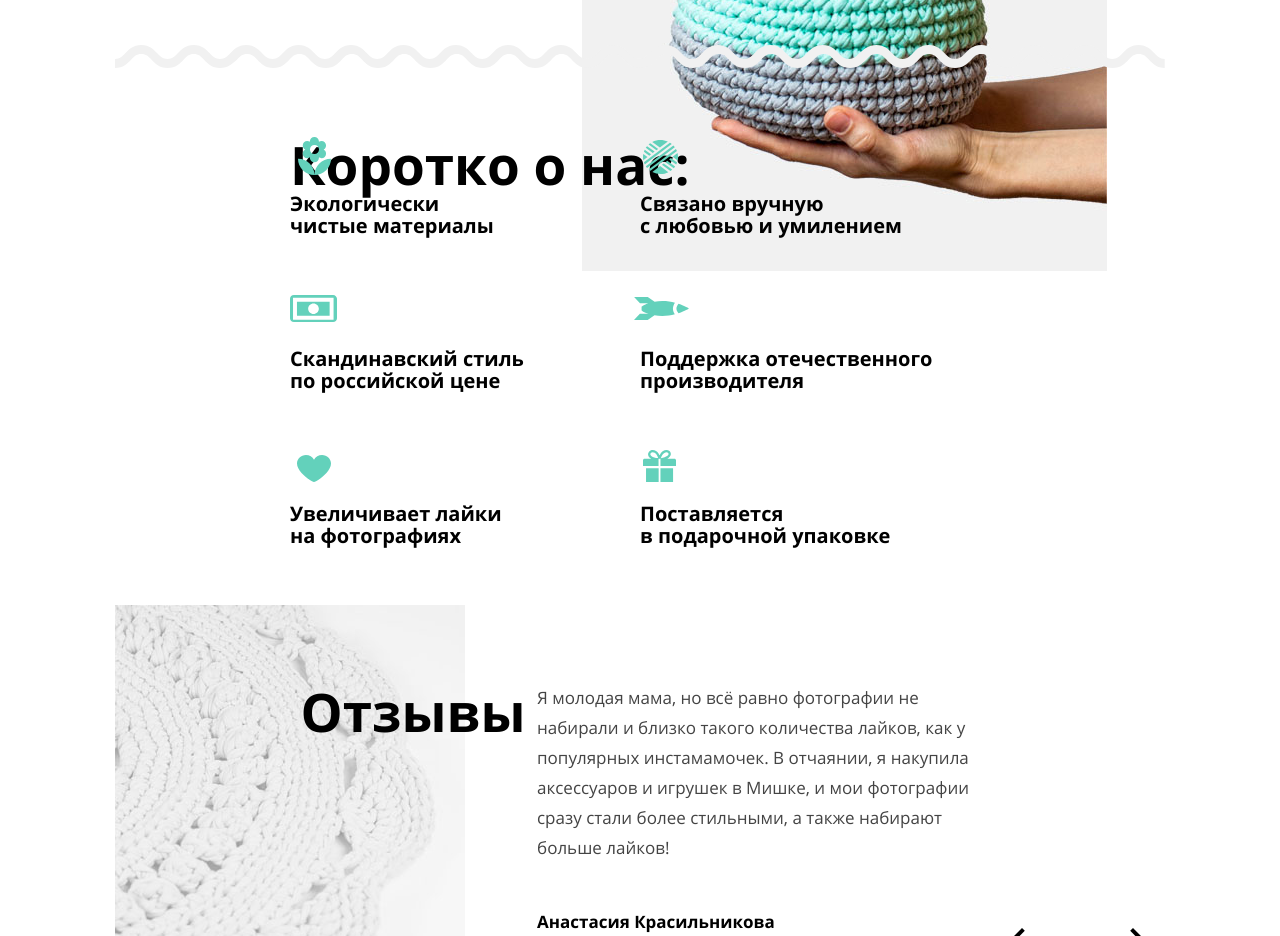
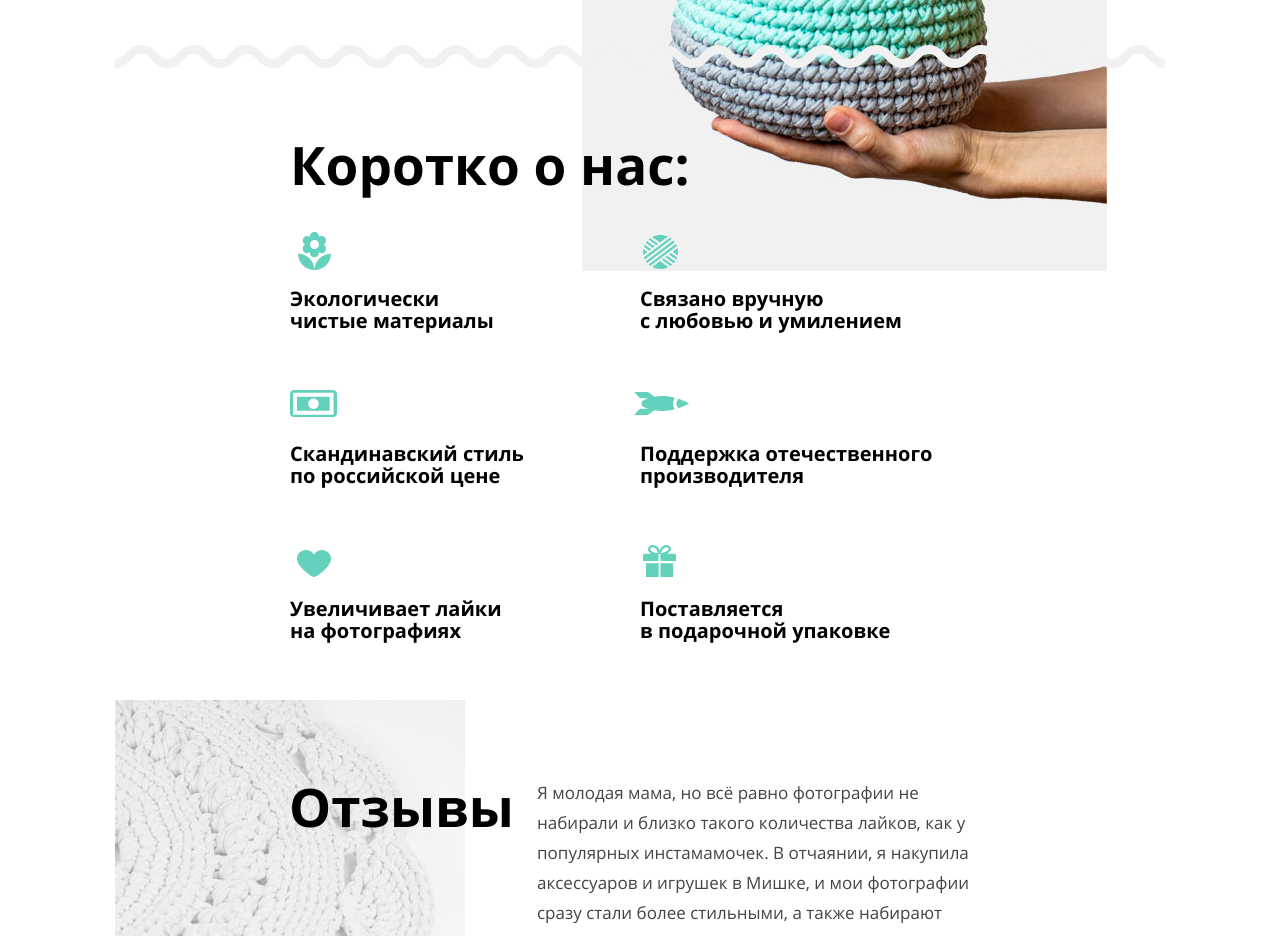
Before and after one commit to AlenaDiachenko22/2263595-mishka-28, a website: page source/index.html in a window 1280 px wide. Shown: the part 1300-2236 px from the top of the page. Drawn offline with nearby package versions, Linux system fonts and the light colour scheme; files that its build step writes are made by us from their sources; files whose address does not match are found by name.

Commit message:
Исправление

```diff
--- a/source/less/blocks/advantages.less
+++ b/source/less/blocks/advantages.less
@@ -11,15 +11,16 @@
 }
 
 .advantages__title {
+  margin: 0 auto;
   margin-bottom: 82px;
 
   @media (min-width: @tablet-width) {
-    margin: 0;
     margin-bottom: 97.5px;
   }
 
   @media (min-width: @desktop-width) {
     margin-left: 175px;
+    margin-bottom: 95px;
   }
 }
 
--- a/source/less/blocks/title.less
+++ b/source/less/blocks/title.less
@@ -24,11 +24,14 @@
       font-size: 43px;
       line-height: 50px;
     }
+
+    @media (min-width: @desktop-width) {
+      margin: 0 auto;
+    }
   }
 
   @media (min-width: @desktop-width) {
     max-width: 700px;
-    margin: 0 auto;
     font-size: 53px;
     line-height: 57px;
   }
```
Also changed, not shown: build/css/style.min.css, 2 other files.
